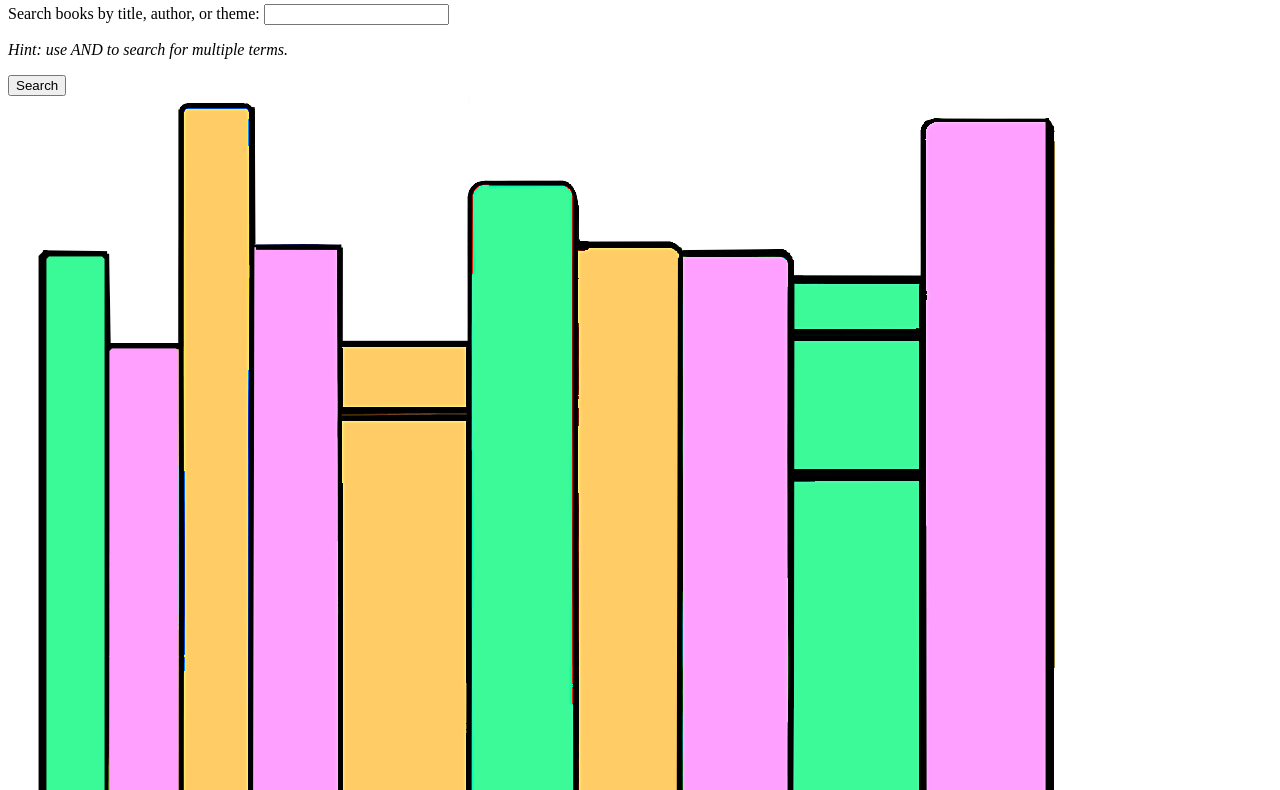
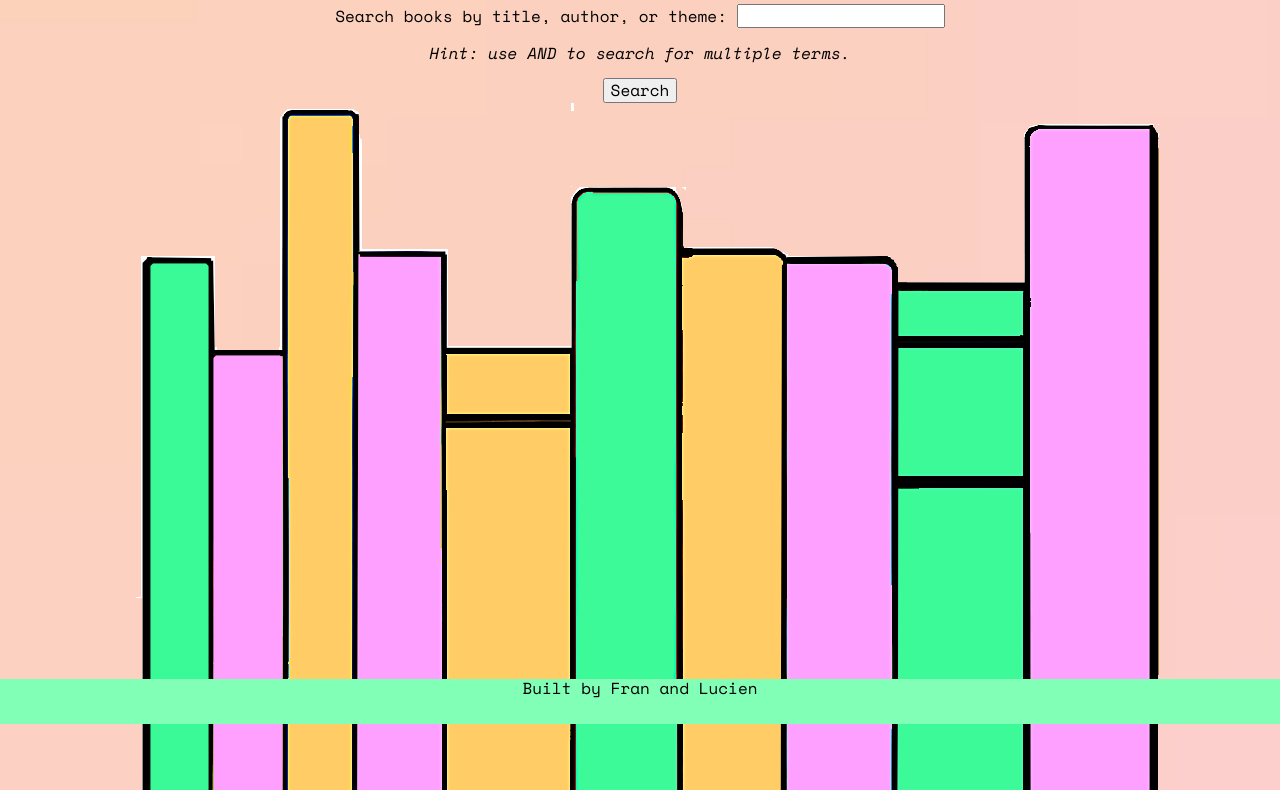
Before and after one commit to FAC29A/fran-and-lucien-API-project, a plain HTML site: page index.html in a window 1280 px wide. Shown: the part 76-866 px from the top of the page. Drawn offline with nearby package versions, Linux system fonts and the light colour scheme.

Commit message:
added missing links to head

```diff
--- a/index.html
+++ b/index.html
@@ -3,9 +3,17 @@
 <head>
     <meta charset="UTF-8">
     <meta name="viewport" content="width=device-width, initial-scale=1.0">
+    <link href="./normalize.css" rel="stylesheet">
+    <link href="./style.css" rel="stylesheet">
+    <link rel="preconnect" href="https://fonts.googleapis.com">
+    <link rel="preconnect" href="https://fonts.gstatic.com" crossorigin>
+    <link
+    href=
+    "https://fonts.googleapis.com/css2?family=Bungee+Shade&family=Space+Mono:ital,wght@0,400;0,700;1,400;1,700&display=swap"
+    rel="stylesheet">
     <title>Bookster</title>
 </head>
-<body>
+<body class="center">
     <h1>Bookster</h1>
 
     <form id="book-search-form">
```
